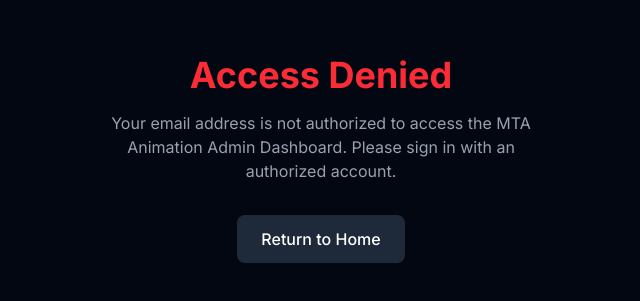
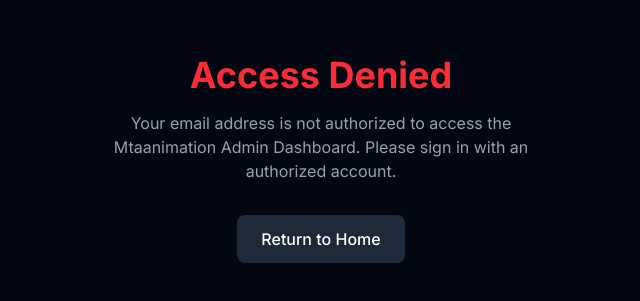
Before and after one commit to laniricky/mtaanimation-admin, a Next.js app: page /unauthorized in a window 1280 px wide. Shown: the part 257-558 px from the top of the page, without its empty margins (319-959 px from the left). Built offline with nearby package versions, Linux system fonts and the light colour scheme.

Commit message:
fix: remove BOM from vercel.json causing invalid json error, and update unauthorized page text

```diff
--- a/app/unauthorized/page.tsx
+++ b/app/unauthorized/page.tsx
@@ -9,7 +9,7 @@
       </div>
       <h1 className="text-4xl font-bold mb-4 text-red-500">Access Denied</h1>
       <p className="text-gray-400 mb-8 max-w-md">
-        Your email address is not authorized to access the MTA Animation Admin Dashboard.
+        Your email address is not authorized to access the Mtaanimation Admin Dashboard.
         Please sign in with an authorized account.
       </p>
       <Link
```
Also changed, not shown: vercel.json.
